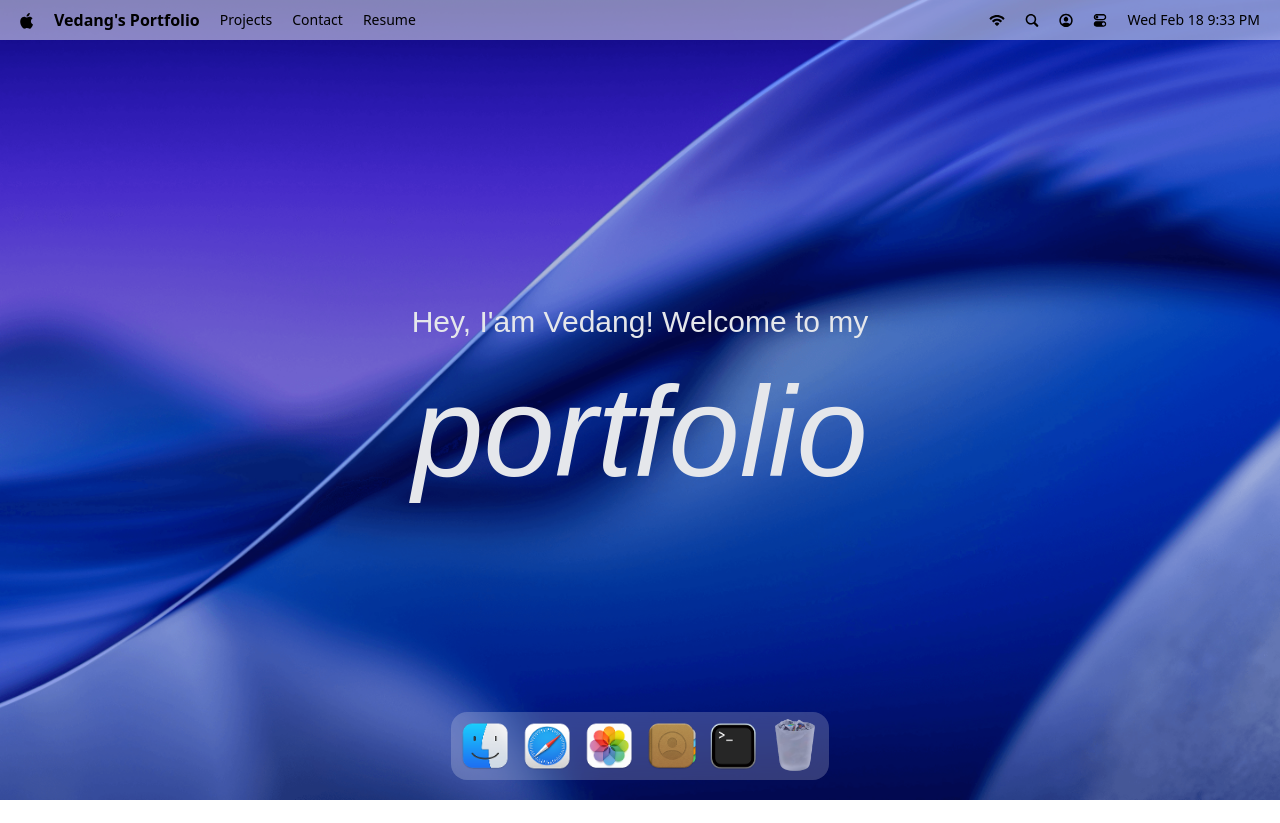
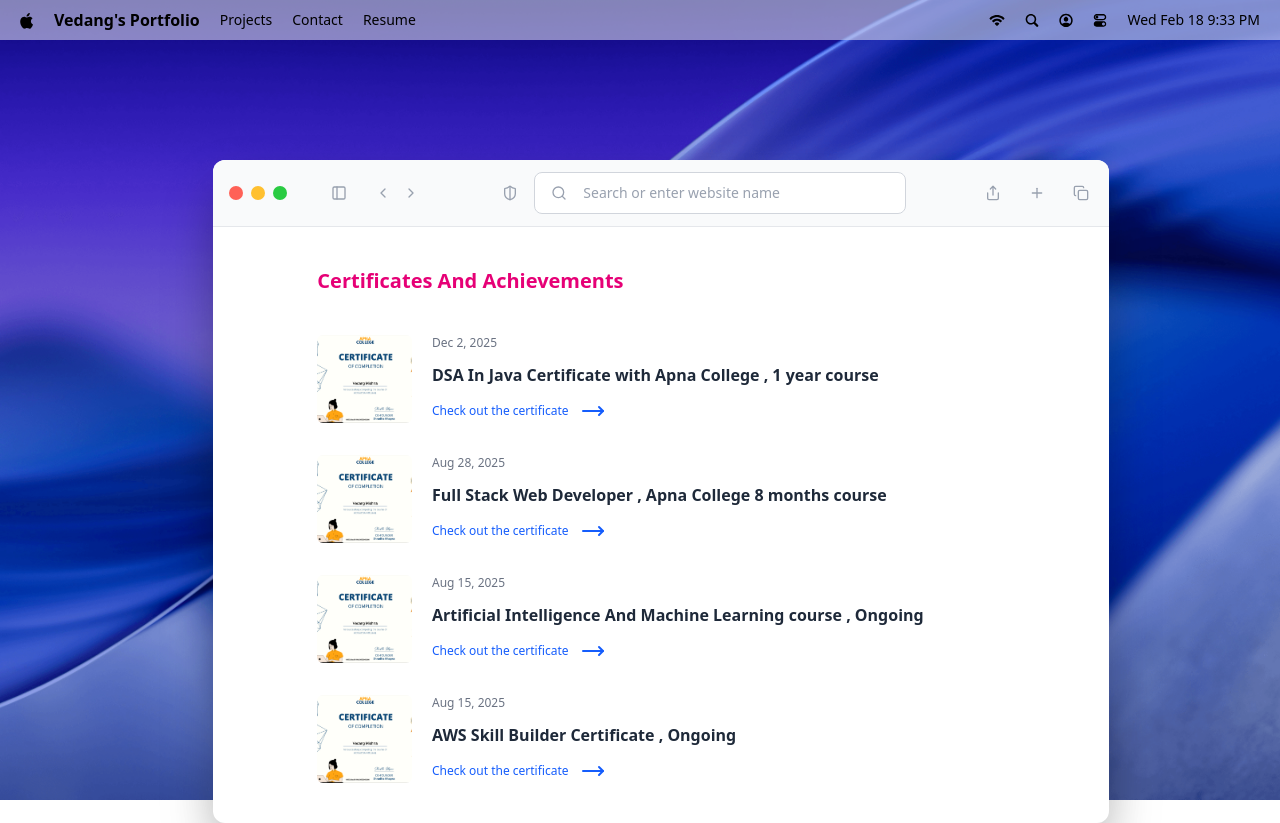
Before and after one commit to Vedang22MIC0017/Vedangs_Mac, a React (Vite) app: page / in a window 1280 px wide. Both pictures are taken after a click on the button 547 px from the left and 746 px from the top of the page. Before the commit the page ends 800 px from the top, so only its background shows below. Built offline with nearby package versions, Linux system fonts and the light colour scheme; a web font is replaced by a local one.

Commit message:
added safari / certificate functionality

```diff
--- a/src/App.jsx
+++ b/src/App.jsx
@@ -4,7 +4,7 @@ import Welcome from '#components/Welcome';
 import Dock from '#components/Dock';
 import { Draggable } from 'gsap/all';
 import gsap from 'gsap';
-import { Terminal } from '#windows';
+import { Safari, Terminal } from '#windows';
 gsap.registerPlugin(Draggable);
 const App = () => {
   return (
@@ -13,6 +13,7 @@ const App = () => {
       <Welcome/>
       <Dock/>
       <Terminal/>
+      <Safari/>
     </main>
   );
 };
--- a/src/constants/constant.js
+++ b/src/constants/constant.js
@@ -74,29 +74,37 @@ const dockApps = [
   },
 ];
 
-const blogPosts = [
+const certPosts = [
   {
     id: 1,
-    date: "Sep 2, 2025",
+    date: "Dec 2, 2025",
     title:
-      "TypeScript Explained: What It Is, Why It Matters, and How to Master It",
-    image: "/images/blog1.png",
+      "DSA In Java Certificate with Apna College , 1 year course",
+    image: "/images/dsa_cert.png",
     link: "https://jsmastery.com/blog/typescript-explained-what-it-is-why-it-matters-and-how-to-master-it",
   },
   {
     id: 2,
     date: "Aug 28, 2025",
-    title: "The Ultimate Guide to Mastering Three.js for 3D Development",
-    image: "/images/blog2.png",
+    title: "Full Stack Web Developer , Apna College 8 months course ",
+    image: "/images/dsa_cert.png",
     link: "https://jsmastery.com/blog/the-ultimate-guide-to-mastering-three-js-for-3d-development",
   },
   {
     id: 3,
     date: "Aug 15, 2025",
-    title: "The Ultimate Guide to Mastering GSAP Animations",
-    image: "/images/blog3.png",
+    title: "Artificial Intelligence And Machine Learning course , Ongoing",
+    image: "/images/dsa_cert.png",
     link: "https://jsmastery.com/blog/the-ultimate-guide-to-mastering-gsap-animations",
   },
+  {
+    id: 4,
+    date: "Aug 15, 2025",
+    title: "AWS Skill Builder Certificate , Ongoing",
+    image: "/images/dsa_cert.png",
+    link: "https://jsmastery.com/blog/the-ultimate-guide-to-mastering-gsap-animations",
+  },
+
 ];
 
 const techStack = [
@@ -208,7 +216,7 @@ export {
   navLinks,
   navIcons,
   dockApps,
-  blogPosts,
+  certPosts,
   techStack,
   socials,
   photosLinks,
--- /dev/null
+++ b/src/windows/Safari.jsx
@@ -0,0 +1,68 @@
+import WindowControls from '#components/WindowControls'
+import { certPosts } from '#constants/constant'
+import windowWrapper from '#hoc/windowWrapper'
+import { ChevronLeft, ChevronRight, Copy, MoveRight, PanelLeft, Plus, Search, Share, ShieldHalf } from 'lucide-react'
+import React from 'react'
+
+const Safari = () => {
+  return (
+    <>
+        <div id="window-header">
+            <WindowControls target="safari"  />
+            <PanelLeft className="ml-10 icon"/>
+
+            <div className="flex items-center gap-1 ml-5">
+                <ChevronLeft className="icon"/>
+                <ChevronRight className="icon"/>
+            </div>
+            <div className="flex-1 flex-center gap-3">
+                <ShieldHalf className="icon"/>
+
+                <div className="search">
+                    <Search className="icon"/>
+                    <input
+                    type="text"
+                    placeholder="Search or enter website name"
+                    className="flex-1"
+                    />
+                </div>
+            </div>
+
+            <div className="flex items-center gap-5 ">
+                <Share className='icon'/>
+                <Plus className='icon'/>
+                <Copy className='icon'/>
+
+            </div>
+        </div>
+
+        <div className="blog">
+            <h2>Certificates And Achievements</h2>
+            <div className="space-y-8">
+                {certPosts.map(({id,image,title,date,link})=>(
+                    <div key={id} className="blog-post">
+                        <div className="col-span-2">
+                            <img src={image} alt={title}/>
+                        </div>
+                        <div className='content'>
+                            <p>{date}</p>
+                            <h3>{title}</h3>
+                            <a href={link} target="_blank" rel="noopener noreferrer">
+                                Check out the certificate <MoveRight className='icon-hover'/>
+                            </a>
+
+                        </div>
+
+
+                    </div>
+                ))}
+
+            </div>
+
+        </div>
+    </>
+  )
+}
+const SafariWindow=windowWrapper(Safari,'safari');
+
+export default SafariWindow
--- a/src/windows/index.js
+++ b/src/windows/index.js
@@ -1,2 +1,3 @@
 import Terminal from "./Terminal";
-export {Terminal}
+import Safari from "./Safari";
+export {Terminal,Safari}
```
Also changed, not shown: public/images/dsa_cert.png (added).
